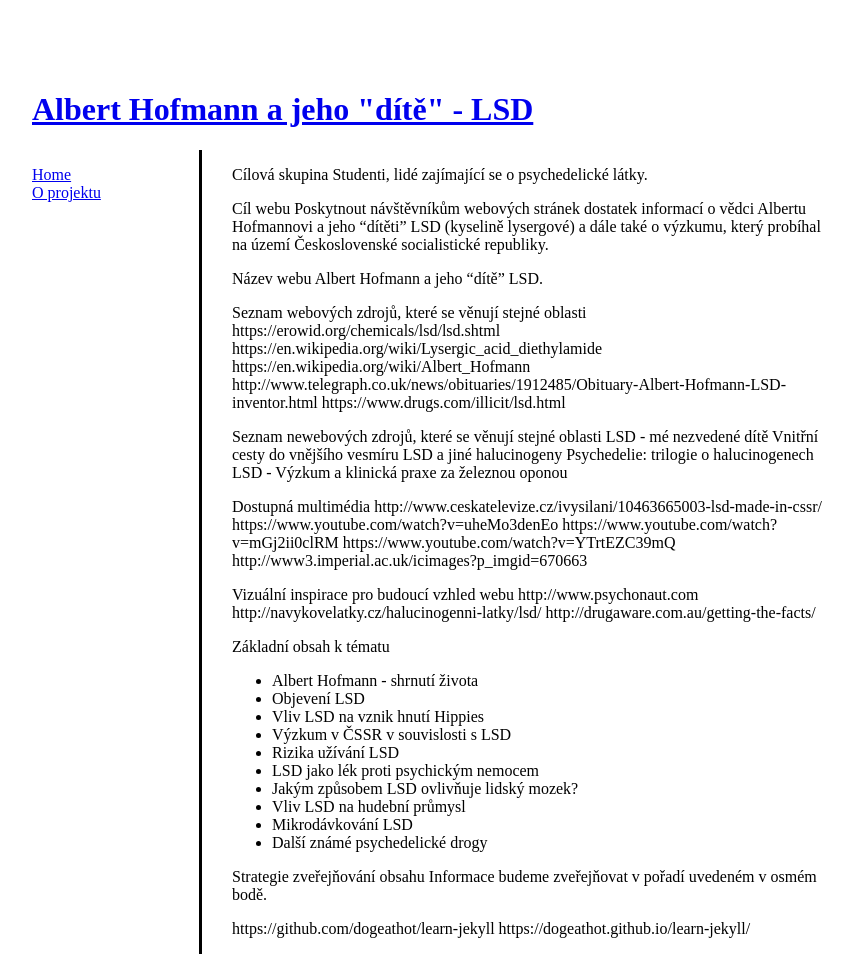
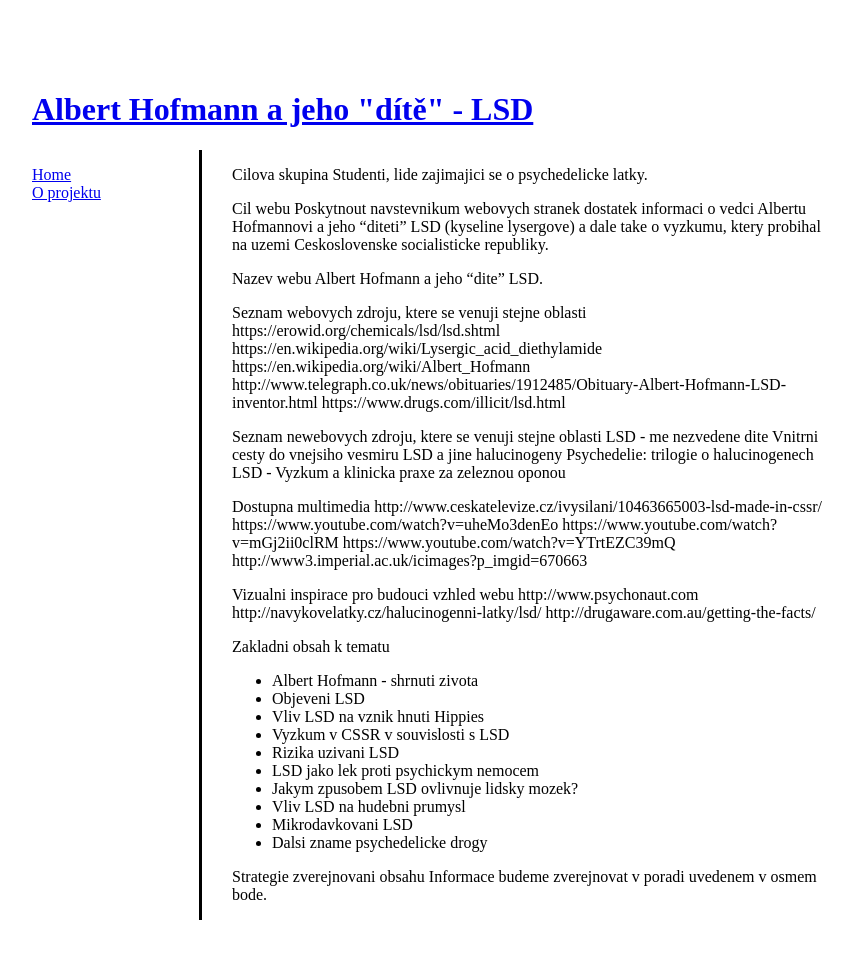
Before and after one commit to dogeathot/learn-jekyll, a Jekyll site: the page built from about.md, in a window 1280 px wide. Shown: the whole page, without its empty margins (208-1061 px from the left). Built offline with Jekyll 4.4.1, drawn with Linux system fonts in a browser that asks for light colours; our own code applies the rules of GitHub Pages for plain Markdown files; after the commit the page ends 920 px from its top, so only the background shows below that.

Commit message:
provizorni nahrazeni textem bez diakritiky

```diff
--- a/about.md
+++ b/about.md
@@ -3,55 +3,52 @@ layout: page
 title: O projektu
 ---
 
-Cílová skupina
-Studenti, lidé zajímající se o psychedelické látky.
+Cilova skupina
+Studenti, lide zajimajici se o psychedelicke latky.
 
-Cíl webu
-Poskytnout návštěvníkům webových stránek dostatek informací o vědci Albertu Hofmannovi a jeho "dítěti" LSD (kyselině lysergové) a dále také o výzkumu, který probíhal na území Československé socialistické republiky.
+Cil webu
+Poskytnout navstevnikum webovych stranek dostatek informaci o vedci Albertu Hofmannovi a jeho "diteti" LSD (kyseline lysergove) a dale take o vyzkumu, ktery probihal na uzemi Ceskoslovenske socialisticke republiky.
 
-Název webu
-Albert Hofmann a jeho "dítě" LSD.
+Nazev webu
+Albert Hofmann a jeho "dite" LSD.
 
-Seznam webových zdrojů, které se věnují stejné oblasti
+Seznam webovych zdroju, ktere se venuji stejne oblasti
 https://erowid.org/chemicals/lsd/lsd.shtml
 https://en.wikipedia.org/wiki/Lysergic_acid_diethylamide
 https://en.wikipedia.org/wiki/Albert_Hofmann
 http://www.telegraph.co.uk/news/obituaries/1912485/Obituary-Albert-Hofmann-LSD-inventor.html
 https://www.drugs.com/illicit/lsd.html
 
-Seznam newebových zdrojů, které se věnují stejné oblasti
-LSD - mé nezvedené dítě
-Vnitřní cesty do vnějšího vesmíru
-LSD a jiné halucinogeny
+Seznam newebovych zdroju, ktere se venuji stejne oblasti
+LSD - me nezvedene dite
+Vnitrni cesty do vnejsiho vesmiru
+LSD a jine halucinogeny
 Psychedelie: trilogie o halucinogenech
-LSD - Výzkum a klinická praxe za železnou oponou
+LSD - Vyzkum a klinicka praxe za zeleznou oponou
 
-Dostupná multimédia
+Dostupna multimedia
 http://www.ceskatelevize.cz/ivysilani/10463665003-lsd-made-in-cssr/
 https://www.youtube.com/watch?v=uheMo3denEo
 https://www.youtube.com/watch?v=mGj2ii0clRM
 https://www.youtube.com/watch?v=YTrtEZC39mQ
 http://www3.imperial.ac.uk/icimages?p_imgid=670663
 
-Vizuální inspirace pro budoucí vzhled webu
+Vizualni inspirace pro budouci vzhled webu
 http://www.psychonaut.com
 http://navykovelatky.cz/halucinogenni-latky/lsd/
 http://drugaware.com.au/getting-the-facts/
 
-Základní obsah k tématu
-- Albert Hofmann - shrnutí života
-- Objevení LSD
-- Vliv LSD na vznik hnutí Hippies
-- Výzkum v ČSSR v souvislosti s LSD
-- Rizika užívání LSD
-- LSD jako lék proti psychickým nemocem
-- Jakým způsobem LSD ovlivňuje lidský mozek?
-- Vliv LSD na hudební průmysl
-- Mikrodávkování LSD
-- Další známé psychedelické drogy
+Zakladni obsah k tematu
+- Albert Hofmann - shrnuti zivota
+- Objeveni LSD
+- Vliv LSD na vznik hnuti Hippies
+- Vyzkum v CSSR v souvislosti s LSD
+- Rizika uzivani LSD
+- LSD jako lek proti psychickym nemocem
+- Jakym zpusobem LSD ovlivnuje lidsky mozek?
+- Vliv LSD na hudebni prumysl
+- Mikrodavkovani LSD
+- Dalsi zname psychedelicke drogy
 
-Strategie zveřejňování obsahu
-Informace budeme zveřejňovat v pořadí uvedeném v osmém bodě.
-
-https://github.com/dogeathot/learn-jekyll
-https://dogeathot.github.io/learn-jekyll/
+Strategie zverejnovani obsahu
+Informace budeme zverejnovat v poradi uvedenem v osmem bode.
```
